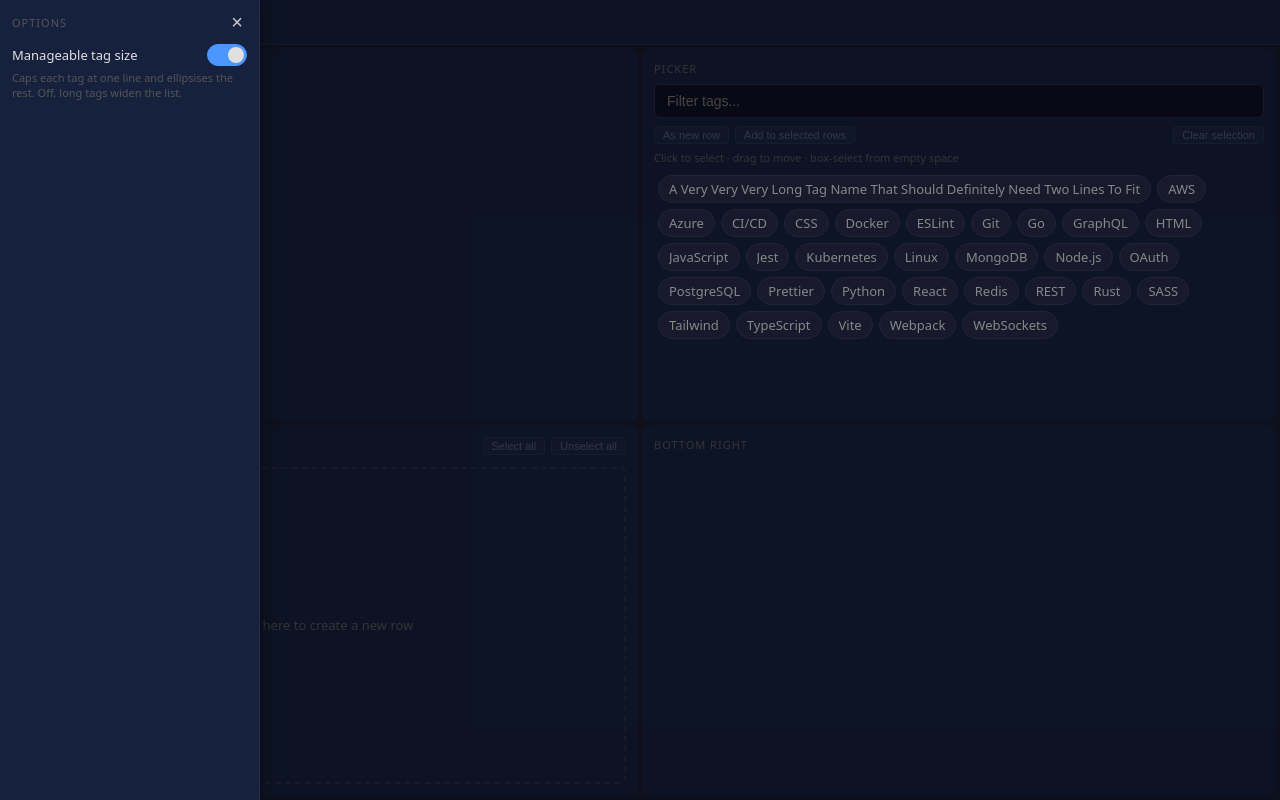
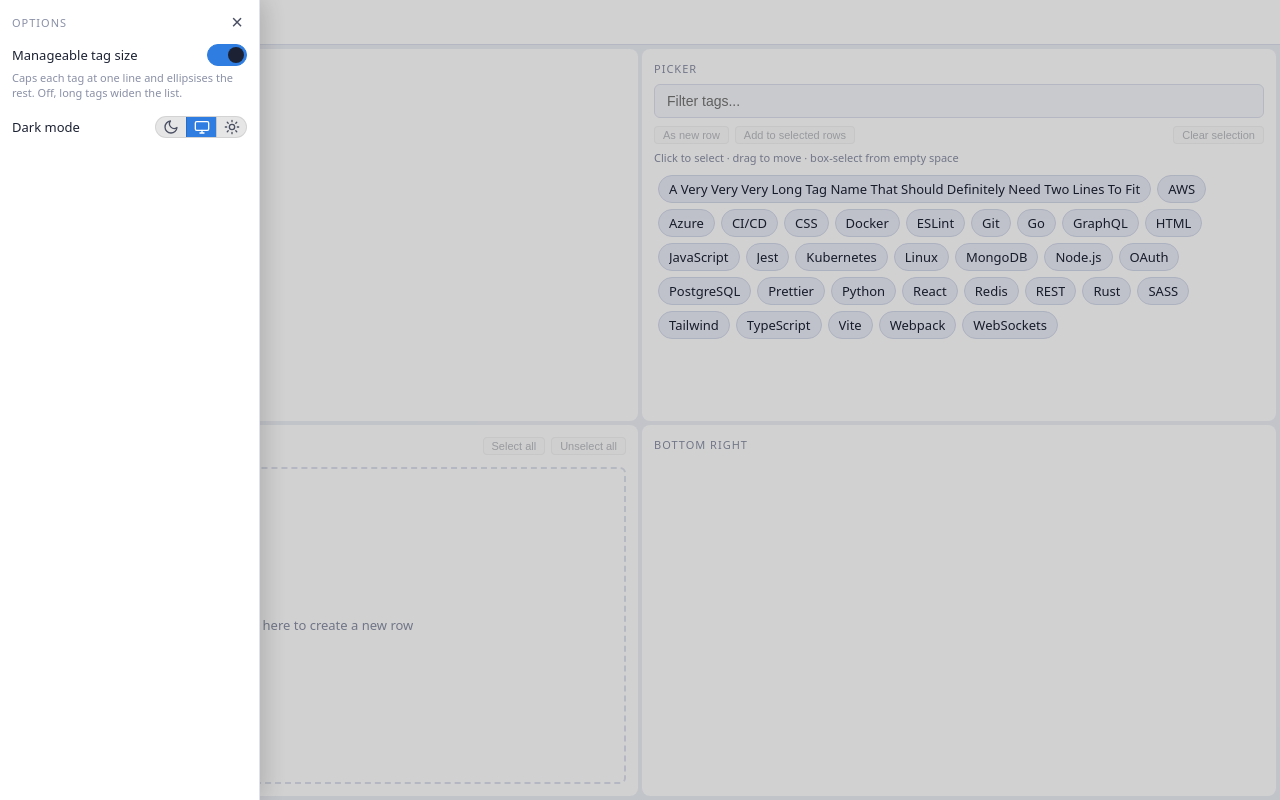
Before and after one commit to ielia/tag-organizer, a React (Vite) app: page / in a window 1280 px wide. Both pictures are taken after a click on the button "Options". Built offline with nearby package versions, Linux system fonts and the light colour scheme.

Commit message:
Added localStorage.

```diff
--- a/src/App.tsx
+++ b/src/App.tsx
@@ -5,7 +5,24 @@ import TagList from './TagList';
 import type { TagDrag, TagRow } from './types';
 import { addTagsToRows, moveTagsToNewRow, moveTagsToRow } from './rowOps';
 import { MAX_ROWS } from './palette';
-import { TAG_ELLIPSIS, TAG_MAX_WIDTH, applyTagEllipsis } from './config';
+import {
+  DARK_MODE,
+  TAG_ELLIPSIS,
+  TAG_MAX_WIDTH,
+  applyDarkMode,
+  applyTagEllipsis,
+} from './config';
+import type { DarkMode } from './config';
+import {
+  loadDarkMode,
+  loadRows,
+  loadSelectedRows,
+  loadTagEllipsis,
+  saveDarkMode,
+  saveRows,
+  saveSelectedRows,
+  saveTagEllipsis,
+} from './storage';
 
 const ALL_TAGS = [
   'React', 'TypeScript', 'JavaScript', 'CSS', 'HTML',
@@ -26,15 +43,41 @@ function hitTest(x: number, y: number) {
 }
 
 export default function App() {
-  const [rows, setRows] = useState<TagRow[]>([]);
-  const [selectedRows, setSelectedRows] = useState<Set<string>>(new Set());
+  const [rows, setRows] = useState<TagRow[]>(() => loadRows() ?? []);
+  const [selectedRows, setSelectedRows] = useState<Set<string>>(() => {
+    // Rows load first, so a checked row that no longer exists is dropped here.
+    const ids = new Set(rows.map((r) => r.id));
+    return new Set((loadSelectedRows() ?? []).filter((id) => ids.has(id)));
+  });
   const [drag, setDrag] = useState<TagDrag | null>(null);
   const [menuOpen, setMenuOpen] = useState(false);
-  const [tagEllipsis, setTagEllipsis] = useState(TAG_ELLIPSIS !== null);
+  const [tagEllipsis, setTagEllipsis] = useState(() => loadTagEllipsis() ?? TAG_ELLIPSIS !== null);
+
+  const [darkMode, setDarkMode] = useState<DarkMode>(() => loadDarkMode() ?? DARK_MODE);
+
+  useEffect(() => saveRows(rows), [rows]);
+
+  useEffect(() => {
+    // Rows pruned for being empty never pass through deleteRow, so filter on the way out.
+    const ids = new Set(rows.map((r) => r.id));
+    saveSelectedRows([...selectedRows].filter((id) => ids.has(id)));
+  }, [selectedRows, rows]);
 
   useEffect(() => {
     applyTagEllipsis(tagEllipsis ? TAG_MAX_WIDTH : null);
+    saveTagEllipsis(tagEllipsis);
   }, [tagEllipsis]);
+
+  useEffect(() => {
+    applyDarkMode(darkMode);
+    saveDarkMode(darkMode);
+    if (darkMode !== 'system') return;
+    // Only "system" has to track the OS changing underneath us.
+    const query = window.matchMedia('(prefers-color-scheme: dark)');
+    const onChange = () => applyDarkMode('system');
+    query.addEventListener('change', onChange);
+    return () => query.removeEventListener('change', onChange);
+  }, [darkMode]);
 
   const closeMenu = useCallback(() => setMenuOpen(false), []);
   const onDragDone = useRef<(() => void) | null>(null);
@@ -123,6 +166,8 @@ export default function App() {
         onClose={closeMenu}
         tagEllipsis={tagEllipsis}
         onTagEllipsisChange={setTagEllipsis}
+        darkMode={darkMode}
+        onDarkModeChange={setDarkMode}
       />
 
       <div className="app">
--- a/src/Sidebar.tsx
+++ b/src/Sidebar.tsx
@@ -1,13 +1,72 @@
 import { useEffect } from 'react';
+import type { DarkMode } from './config';
+
+const DARK_MODES: { value: DarkMode; label: string }[] = [
+  { value: 'on', label: 'Dark' },
+  { value: 'system', label: 'Follow the system setting' },
+  { value: 'off', label: 'Light' },
+];
+
+const ICON = {
+  width: 16,
+  height: 16,
+  viewBox: '0 0 24 24',
+  fill: 'none',
+  stroke: 'currentColor',
+  strokeWidth: 2,
+  strokeLinecap: 'round' as const,
+  strokeLinejoin: 'round' as const,
+};
+
+/** The label is gone, so every icon needs the button's title/aria-label instead. */
+function ModeIcon({ mode }: { mode: DarkMode }) {
+  if (mode === 'on') {
+    return (
+      <svg {...ICON}>
+        <path d="M21 12.8A9 9 0 1 1 11.2 3a7 7 0 0 0 9.8 9.8Z" />
+      </svg>
+    );
+  }
+  if (mode === 'off') {
+    return (
+      <svg {...ICON}>
+        <circle cx="12" cy="12" r="4" />
+        <path d="M12 2v2M12 20v2M4.9 4.9l1.4 1.4M17.7 17.7l1.4 1.4M2 12h2M20 12h2M4.9 19.1l1.4-1.4M17.7 6.3l1.4-1.4" />
+      </svg>
+    );
+  }
+  // "System" means this device, so show the device being used.
+  return (
+    <>
+      <svg {...ICON} className="icon-pointer">
+        <rect x="2" y="4" width="20" height="13" rx="2" />
+        <path d="M9 21h6M12 17v4" />
+      </svg>
+      <svg {...ICON} className="icon-touch">
+        <rect x="6" y="2" width="12" height="20" rx="2" />
+        <path d="M11 18h2" />
+      </svg>
+    </>
+  );
+}
 
 interface SidebarProps {
   open: boolean;
   onClose: () => void;
   tagEllipsis: boolean;
   onTagEllipsisChange: (value: boolean) => void;
+  darkMode: DarkMode;
+  onDarkModeChange: (value: DarkMode) => void;
 }
 
-export default function Sidebar({ open, onClose, tagEllipsis, onTagEllipsisChange }: SidebarProps) {
+export default function Sidebar({
+  open,
+  onClose,
+  tagEllipsis,
+  onTagEllipsisChange,
+  darkMode,
+  onDarkModeChange,
+}: SidebarProps) {
   useEffect(() => {
     if (!open) return;
     function onKeyDown(e: KeyboardEvent) {
@@ -45,6 +104,26 @@ export default function Sidebar({ open, onClose, tagEllipsis, onTagEllipsisChang
         <p className="option-hint">
           Caps each tag at one line and ellipsises the rest. Off, long tags widen the list.
         </p>
+
+        <div className="option option-dark-mode">
+          <span className="option-label">Dark mode</span>
+          <div className="segmented" role="radiogroup" aria-label="Dark mode">
+            {DARK_MODES.map(({ value, label }) => (
+              <button
+                key={value}
+                type="button"
+                role="radio"
+                aria-checked={darkMode === value}
+                className={`segment${darkMode === value ? ' on' : ''}`}
+                onClick={() => onDarkModeChange(value)}
+                title={label}
+                aria-label={label}
+              >
+                <ModeIcon mode={value} />
+              </button>
+            ))}
+          </div>
+        </div>
       </aside>
     </>
   );
--- a/src/config.ts
+++ b/src/config.ts
@@ -23,3 +23,22 @@ export function applyTagEllipsis(value: string | null) {
   root.setProperty('--row-track-min', value === null ? 'min-content' : '0');
   root.setProperty('--row-item-min', value === null ? 'auto' : '0');
 }
+
+/** "system" follows the OS setting; the other two override it. */
+export type DarkMode = 'on' | 'off' | 'system';
+
+/** Initial value of the "Dark mode" option. */
+export const DARK_MODE: DarkMode = 'system';
+
+export const prefersDark = () =>
+  typeof window.matchMedia === 'function' &&
+  window.matchMedia('(prefers-color-scheme: dark)').matches;
+
+/**
+ * Resolves the mode to a concrete theme on <html>. Stylesheet rules key off
+ * data-theme only, so "system" never leaks into CSS.
+ */
+export function applyDarkMode(mode: DarkMode) {
+  const dark = mode === 'on' || (mode === 'system' && prefersDark());
+  document.documentElement.dataset.theme = dark ? 'dark' : 'light';
+}
--- a/src/index.css
+++ b/src/index.css
@@ -1,3 +1,58 @@
+/* Theme tokens. data-theme is set on <html> by applyDarkMode in src/config.ts;
+   "system" resolves to one of these two, so no rule keys off prefers-color-scheme. */
+:root,
+:root[data-theme="dark"] {
+  color-scheme: dark;
+  --bg: #1a1a2e;
+  --panel: #16213e;
+  --text: #e0e0e0;
+  --text-2: #ccc;
+  --text-muted: #555;
+  --text-strong: #fff;
+  --handle: #666;
+  --handle-hover: #aaa;
+  --border: #2a2a4a;
+  --input-bg: #0f0f23;
+  --balloon-bg: #2a2a4a;
+  --balloon-border: #3a3a5a;
+  --scroll-thumb: #2a2a4a;
+  --scroll-thumb-hover: #3a3a5a;
+  --accent: #4D96FF;
+  --fill-weak: rgba(255,255,255,0.07);
+  --fill: rgba(255,255,255,0.15);
+  --fill-hover: rgba(255,255,255,0.14);
+  --fill-strong: rgba(255,255,255,0.3);
+  --shadow: rgba(0,0,0,0.4);
+  --danger-hover: rgba(255,80,80,0.6);
+  --on-accent: #fff;
+}
+
+:root[data-theme="light"] {
+  color-scheme: light;
+  --bg: #eceff6;
+  --panel: #ffffff;
+  --text: #1c2233;
+  --text-2: #4a4f63;
+  --text-muted: #8a90a6;
+  --text-strong: #10131f;
+  --handle: #9aa0b4;
+  --handle-hover: #4a4f63;
+  --border: #dde1ed;
+  --input-bg: #f6f7fb;
+  --balloon-bg: #e9ecf7;
+  --balloon-border: #d3d9ea;
+  --scroll-thumb: #ccd2e2;
+  --scroll-thumb-hover: #b4bcd2;
+  --accent: #2f7de1;
+  --fill-weak: rgba(0,0,0,0.05);
+  --fill: rgba(0,0,0,0.13);
+  --fill-hover: rgba(0,0,0,0.10);
+  --fill-strong: rgba(0,0,0,0.25);
+  --shadow: rgba(0,0,0,0.18);
+  --danger-hover: rgba(230,60,60,0.65);
+  --on-accent: #fff;
+}
+
 * {
   margin: 0;
   padding: 0;
@@ -7,8 +62,8 @@
 html, body, #root {
   height: 100%;
   font-family: system-ui, -apple-system, sans-serif;
-  background: #1a1a2e;
-  color: #e0e0e0;
+  background: var(--bg);
+  color: var(--text);
 }
 
 .shell {
@@ -25,8 +80,8 @@ html, body, #root {
   align-items: center;
   gap: 10px;
   padding: 6px 8px;
-  background: #16213e;
-  border-bottom: 1px solid #2a2a4a;
+  background: var(--panel);
+  border-bottom: 1px solid var(--border);
   flex-shrink: 0;
 }
 
@@ -34,7 +89,7 @@ html, body, #root {
   font-size: 12px;
   letter-spacing: 1px;
   text-transform: uppercase;
-  color: #555;
+  color: var(--text-muted);
 }
 
 .hamburger {
@@ -55,18 +110,18 @@ html, body, #root {
   display: block;
   height: 2px;
   border-radius: 1px;
-  background: #e0e0e0;
+  background: var(--text);
 }
 
 .hamburger:hover {
-  background: rgba(255,255,255,0.07);
+  background: var(--fill-weak);
 }
 
 .sidebar-backdrop {
   position: fixed;
   inset: 0;
   z-index: 1100;
-  background: rgba(0,0,0,0.4);
+  background: var(--shadow);
 }
 
 .sidebar {
@@ -78,9 +133,9 @@ html, body, #root {
   width: 260px;
   max-width: 80vw;
   padding: 12px;
-  background: #16213e;
-  border-right: 1px solid #2a2a4a;
-  box-shadow: 4px 0 24px rgba(0,0,0,0.4);
+  background: var(--panel);
+  border-right: 1px solid var(--border);
+  box-shadow: 4px 0 24px var(--shadow);
   display: flex;
   flex-direction: column;
   gap: 4px;
@@ -100,7 +155,7 @@ html, body, #root {
 .sidebar-close {
   background: none;
   border: none;
-  color: #ccc;
+  color: var(--text-2);
   font-size: 20px;
   line-height: 1;
   cursor: pointer;
@@ -108,7 +163,7 @@ html, body, #root {
 }
 
 .sidebar-close:hover {
-  color: #fff;
+  color: var(--text-strong);
 }
 
 .option {
@@ -126,7 +181,56 @@ html, body, #root {
 .option-hint {
   margin: 0;
   font-size: 11px;
-  color: #555;
+  color: var(--text-muted);
+}
+
+.option-dark-mode {
+  margin-top: 12px;
+}
+
+/* Same capsule as .switch, just divided into three. */
+.segmented {
+  display: flex;
+  flex-shrink: 0;
+  height: 22px; /* keep in step with .switch */
+  border: 1px solid var(--fill);
+  border-radius: 11px;
+  background: var(--fill-weak);
+  overflow: hidden;
+}
+
+.segment {
+  display: flex;
+  align-items: center;
+  justify-content: center;
+  width: 30px;
+  height: 100%;
+  padding: 0;
+  background: var(--fill-weak);
+  border: none;
+  border-left: 1px solid var(--fill);
+  color: var(--text-2);
+  cursor: pointer;
+  transition: background 0.15s, color 0.15s;
+}
+
+/* One device icon per input type, matching what "system" actually follows. */
+.icon-touch {
+  display: none;
+}
+
+.segment:first-child {
+  border-left: none;
+}
+
+.segment:hover:not(.on) {
+  background: var(--fill-hover);
+  color: var(--text-strong);
+}
+
+.segment.on {
+  background: var(--accent);
+  color: var(--on-accent);
 }
 
 .switch {
@@ -134,16 +238,16 @@ html, body, #root {
   width: 40px;
   height: 22px;
   padding: 2px;
-  border: 1px solid rgba(255,255,255,0.15);
+  border: 1px solid var(--fill);
   border-radius: 11px;
-  background: rgba(255,255,255,0.07);
+  background: var(--fill-weak);
   cursor: pointer;
   transition: background 0.15s, border-color 0.15s;
 }
 
 .switch.on {
-  background: #4D96FF;
-  border-color: #4D96FF;
+  background: var(--accent);
+  border-color: var(--accent);
 }
 
 .switch-knob {
@@ -151,7 +255,7 @@ html, body, #root {
   width: 16px;
   height: 16px;
   border-radius: 50%;
-  background: #e0e0e0;
+  background: var(--text);
   transition: transform 0.15s;
 }
 
@@ -170,7 +274,7 @@ html, body, #root {
 }
 
 .panel {
-  background: #16213e;
+  background: var(--panel);
   border-radius: 8px;
   padding: 12px;
   overflow: hidden;
@@ -182,7 +286,7 @@ html, body, #root {
   font-size: 11px;
   text-transform: uppercase;
   letter-spacing: 1px;
-  color: #555;
+  color: var(--text-muted);
   margin-bottom: 8px;
 }
 
@@ -216,7 +320,7 @@ html, body, #root {
   display: none;
   margin: 0 0 6px;
   font-size: 11px;
-  color: #555;
+  color: var(--text-muted);
   flex-shrink: 0;
 }
 
@@ -240,23 +344,23 @@ html, body, #root {
 /* Clearing the filter isn't destructive, so skip the red delete hover.
    Kept more specific than .delete-btn:hover, which is defined further down. */
 .delete-btn.filter-clear:hover {
-  background: rgba(255,255,255,0.3);
-  color: #fff;
+  background: var(--fill-strong);
+  color: var(--text-strong);
 }
 
 .picker-filter {
   width: 100%;
   padding: 8px 32px 8px 12px;
-  border: 1px solid #2a2a4a;
+  border: 1px solid var(--border);
   border-radius: 6px;
-  background: #0f0f23;
-  color: #e0e0e0;
+  background: var(--input-bg);
+  color: var(--text);
   font-size: 14px;
   outline: none;
 }
 
 .picker-filter:focus {
-  border-color: #4D96FF;
+  border-color: var(--accent);
 }
 
 .picker-tags {
@@ -282,9 +386,9 @@ html, body, #root {
   -webkit-touch-callout: none;
   touch-action: manipulation;
   white-space: nowrap;
-  background: #2a2a4a;
-  color: #e0e0e0;
-  border: 1px solid #3a3a5a;
+  background: var(--balloon-bg);
+  color: var(--text);
+  border: 1px solid var(--balloon-border);
   transition: opacity 0.15s;
   /* --tag-max-width comes from TAG_ELLIPSIS in src/config.ts. With 'none' the
      balloon never constrains its text, so the rules below are inert. */
@@ -311,13 +415,13 @@ html, body, #root {
 }
 
 .balloon.balloon-selected {
-  border-color: #4D96FF;
-  box-shadow: 0 0 0 1px #4D96FF;
+  border-color: var(--accent);
+  box-shadow: 0 0 0 1px var(--accent);
 }
 
 .marquee {
   position: fixed;
-  border: 1px solid #4D96FF;
+  border: 1px solid var(--accent);
   background: rgba(77, 150, 255, 0.12);
   pointer-events: none;
   z-index: 999;
@@ -332,9 +436,9 @@ html, body, #root {
   gap: 4px;
   max-width: 300px;
   padding: 6px;
-  background: #16213e;
+  background: var(--panel);
   border-radius: 8px;
-  border: 1px solid #3a3a5a;
+  border: 1px solid var(--balloon-border);
 }
 
 /* Touch drag preview: rides above the finger so the tags stay visible, and must not
@@ -344,8 +448,8 @@ html, body, #root {
   transform: translate(-50%, -150%);
   pointer-events: none;
   z-index: 1000;
-  border-color: #4D96FF;
-  box-shadow: 0 8px 24px rgba(0,0,0,0.4);
+  border-color: var(--accent);
+  box-shadow: 0 8px 24px var(--shadow);
 }
 
 .delete-btn {
@@ -356,8 +460,8 @@ html, body, #root {
   height: 16px;
   border-radius: 50%;
   border: none;
-  background: rgba(255,255,255,0.15);
-  color: #ccc;
+  background: var(--fill);
+  color: var(--text-2);
   font-size: 11px;
   cursor: pointer;
   line-height: 1;
@@ -365,8 +469,8 @@ html, body, #root {
 }
 
 .delete-btn:hover {
-  background: rgba(255,80,80,0.6);
-  color: #fff;
+  background: var(--danger-hover);
+  color: var(--text-strong);
 }
 
 /* --- List (bottom-left) --- */
@@ -394,9 +498,9 @@ html, body, #root {
 }
 
 .select-btn {
-  background: rgba(255,255,255,0.07);
-  border: 1px solid rgba(255,255,255,0.15);
-  color: #e0e0e0;
+  background: var(--fill-weak);
+  border: 1px solid var(--fill);
+  color: var(--text);
   border-radius: 4px;
   padding: 2px 8px;
   cursor: pointer;
@@ -405,9 +509,9 @@ html, body, #root {
 }
 
 .select-btn:hover:not(:disabled) {
-  background: rgba(255,255,255,0.14);
-  border-color: #4D96FF;
-  color: #fff;
+  background: var(--fill-hover);
+  border-color: var(--accent);
+  color: var(--text-strong);
 }
 
 .select-btn:disabled {
@@ -451,11 +555,11 @@ html, body, #root {
 }
 
 .tag-row.selected {
-  border-color: rgba(255,255,255,0.3);
+  border-color: var(--fill-strong);
 }
 
 .tag-row.drag-over {
-  border-color: #4D96FF;
+  border-color: var(--accent);
   background: rgba(77,150,255,0.1);
 }
 
@@ -473,7 +577,7 @@ html, body, #root {
   width: 16px;
   height: 16px;
   cursor: pointer;
-  accent-color: #4D96FF;
+  accent-color: var(--accent);
 }
 
 .tag-row .row-tags {
@@ -489,14 +593,14 @@ html, body, #root {
   flex-shrink: 0;
   cursor: grab;
   font-size: 18px;
-  color: #666;
+  color: var(--handle);
   user-select: none;
   padding: 0 2px;
   line-height: 1;
 }
 
 .drag-handle:hover {
-  color: #aaa;
+  color: var(--handle-hover);
 }
 
 .drag-handle:active {
@@ -521,7 +625,7 @@ html, body, #root {
   opacity: 0.5;
   transition: opacity 0.15s;
   flex-shrink: 0;
-  color: #e0e0e0;
+  color: var(--text);
 }
 
 .row-delete-btn:hover {
@@ -539,9 +643,9 @@ html, body, #root {
   gap: 8px;
   padding: 6px 8px;
   border-radius: 6px;
-  border: 2px solid #4D96FF;
+  border: 2px solid var(--accent);
   min-height: 40px;
-  box-shadow: 0 8px 24px rgba(0,0,0,0.4), 0 0 0 1px rgba(77,150,255,0.2);
+  box-shadow: 0 8px 24px var(--shadow), 0 0 0 1px rgba(77,150,255,0.2);
   opacity: 0.92;
   transform: scale(1.02);
   backdrop-filter: blur(4px);
@@ -549,14 +653,14 @@ html, body, #root {
 
 /* --- Drop zone for new row --- */
 .new-row-drop {
-  border: 2px dashed #2a2a4a;
+  border: 2px dashed var(--border);
   border-radius: 6px;
   min-height: 40px;
   flex: 1;
   display: flex;
   align-items: center;
   justify-content: center;
-  color: #555;
+  color: var(--text-muted);
   font-size: 13px;
   transition: border-color 0.15s, background 0.15s;
   margin-top: 4px;
@@ -568,9 +672,9 @@ html, body, #root {
 }
 
 .new-row-drop.drag-over {
-  border-color: #4D96FF;
+  border-color: var(--accent);
   background: rgba(77,150,255,0.1);
-  color: #4D96FF;
+  color: var(--accent);
 }
 
 /* Scrollbar styling */
@@ -585,11 +689,11 @@ html, body, #root {
   background: transparent;
 }
 ::-webkit-scrollbar-thumb {
-  background: #2a2a4a;
+  background: var(--scroll-thumb);
   border-radius: 3px;
 }
 ::-webkit-scrollbar-thumb:hover {
-  background: #3a3a5a;
+  background: var(--scroll-thumb-hover);
 }
 
 /* Narrow screens: one pane per row, page scrolls instead of each pane. */
@@ -659,4 +763,21 @@ html, body, #root {
   .switch.on .switch-knob {
     transform: translateX(22px);
   }
+
+  .segmented {
+    height: 30px; /* .switch height on touch */
+    border-radius: 15px;
+  }
+
+  .segment {
+    width: 44px;
+  }
+
+  .icon-pointer {
+    display: none;
+  }
+
+  .icon-touch {
+    display: block;
+  }
 }
--- /dev/null
+++ b/src/storage.ts
@@ -0,0 +1,67 @@
+import type { TagRow } from './types';
+import type { DarkMode } from './config';
+import { MAX_ROWS } from './palette';
+
+const PREFIX = 'tag-organizer:';
+
+/** localStorage throws when it is disabled or full, and holds whatever a user edited
+    into it, so every read is validated and every call is guarded. */
+function read(key: string): unknown {
+  try {
+    const raw = localStorage.getItem(PREFIX + key);
+    return raw === null ? null : JSON.parse(raw);
+  } catch {
+    return null;
+  }
+}
+
+function write(key: string, value: unknown) {
+  try {
+    localStorage.setItem(PREFIX + key, JSON.stringify(value));
+  } catch {
+    // Nothing to do: this session simply will not be restored.
+  }
+}
+
+function isRow(value: unknown): value is TagRow {
+  if (typeof value !== 'object' || value === null) return false;
+  const row = value as Record<string, unknown>;
+  return (
+    typeof row.id === 'string' &&
+    Array.isArray(row.tags) &&
+    row.tags.length > 0 && // empty rows are deleted, so a stored one is corrupt
+    row.tags.every((tag) => typeof tag === 'string')
+  );
+}
+
+export function loadRows(): TagRow[] | null {
+  const value = read('rows');
+  if (!Array.isArray(value)) return null;
+  return value.filter(isRow).slice(0, MAX_ROWS);
+}
+
+export const saveRows = (rows: TagRow[]) => write('rows', rows);
+
+export function loadSelectedRows(): string[] | null {
+  const value = read('selectedRows');
+  if (!Array.isArray(value)) return null;
+  return value.filter((id): id is string => typeof id === 'string');
+}
+
+export const saveSelectedRows = (ids: string[]) => write('selectedRows', ids);
+
+export function loadTagEllipsis(): boolean | null {
+  const value = read('tagEllipsis');
+  return typeof value === 'boolean' ? value : null;
+}
+
+export const saveTagEllipsis = (value: boolean) => write('tagEllipsis', value);
+
+const DARK_MODES: DarkMode[] = ['on', 'off', 'system'];
+
+export function loadDarkMode(): DarkMode | null {
+  const value = read('darkMode');
+  return DARK_MODES.includes(value as DarkMode) ? (value as DarkMode) : null;
+}
+
+export const saveDarkMode = (mode: DarkMode) => write('darkMode', mode);
```
Also changed, not shown: src/main.tsx (+12 -3 lines), 2 other files (tests, documents, lock files or other folders).
